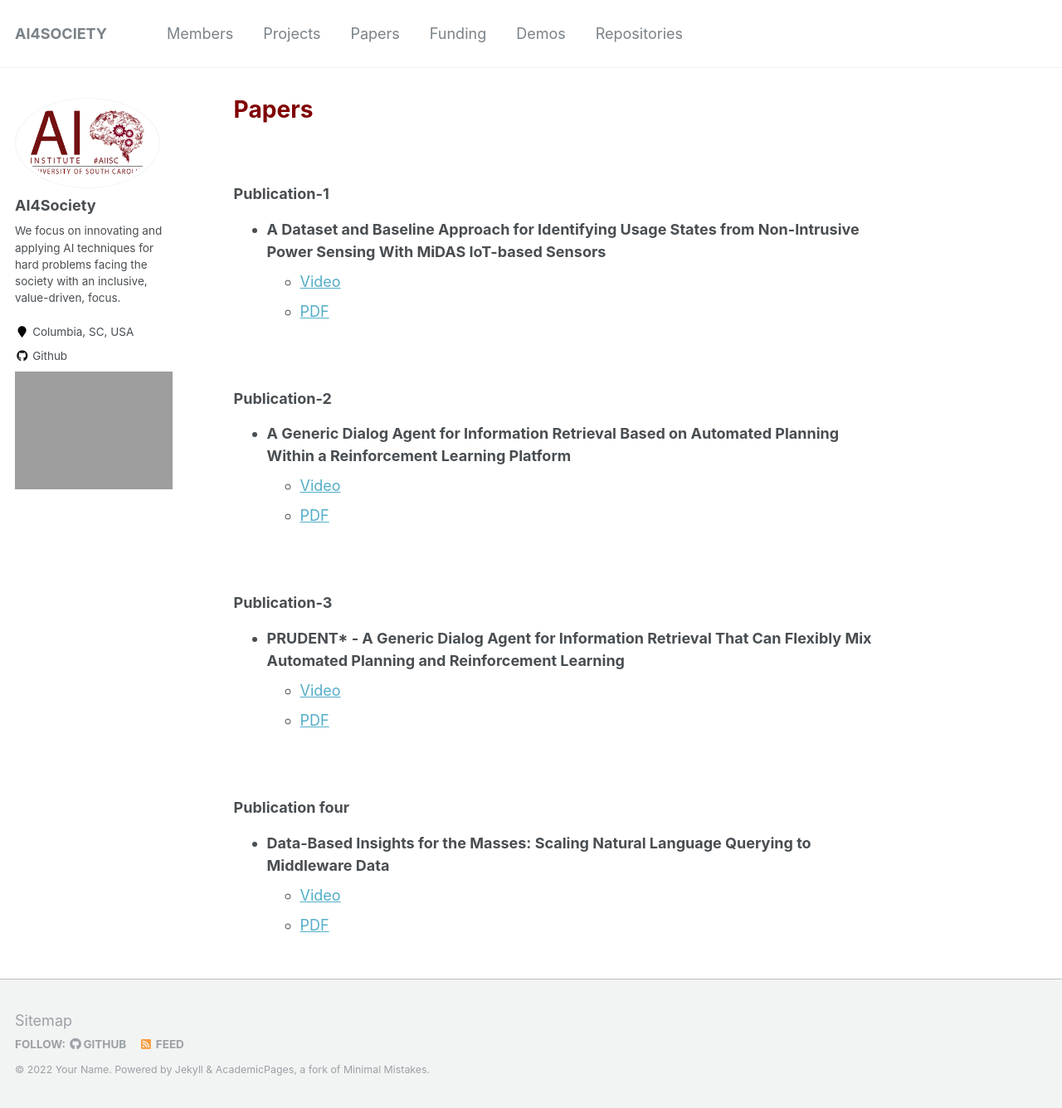
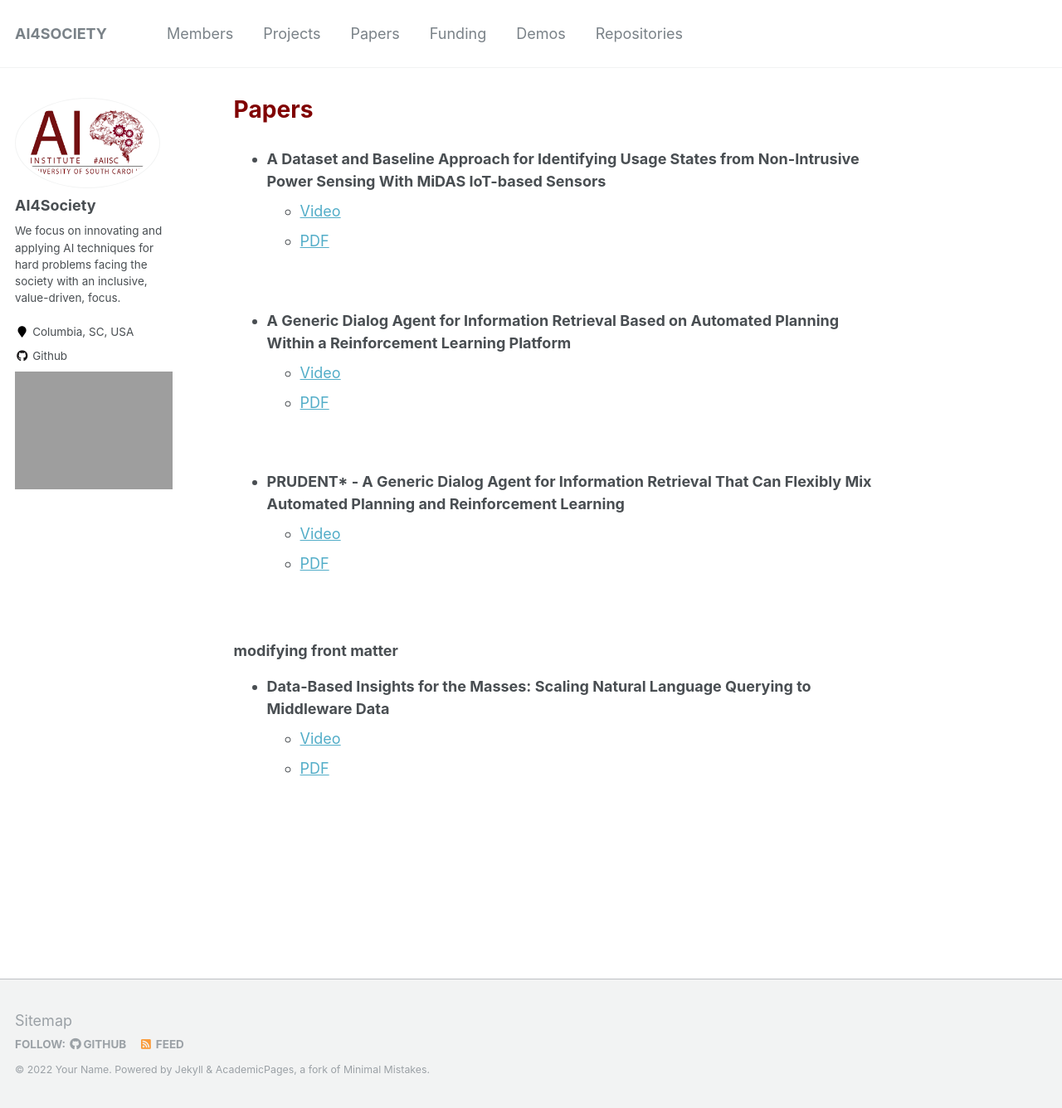
Before and after one commit to likitha-9/ai4society.github.io, a Jekyll site: the page built from _pages/papers.md, in a window 1280 px wide and 1336 px high. Shown: the whole window at 83% size. Built offline with Jekyll 4.4.1, drawn with Linux system fonts in a browser that asks for light colours.

Commit message:
Remove publications

```diff
--- a/_pages/papers.md
+++ b/_pages/papers.md
@@ -9,25 +9,23 @@ redirect_from:
 ---
 
 
-<p>&nbsp;</p>
-### Publication-1
+
+
 - <span style>**A Dataset and Baseline Approach for Identifying Usage States from Non-Intrusive Power Sensing With MiDAS IoT-based Sensors**</span>
    - [Video](https://www.youtube.com/watch?v=-0aKDVoEGvs)
    - [PDF](https://dl.acm.org/doi/10.1145/3514094.3534174)
 <p>&nbsp;</p>
-### Publication-2
 - <span style>**A Generic Dialog Agent for Information Retrieval Based on Automated Planning
 Within a Reinforcement Learning Platform**</span>
    - [Video](https://www.youtube.com/watch?v=-0aKDVoEGvs)
    - [PDF](https://dl.acm.org/doi/10.1145/3514094.3534174)
 <p>&nbsp;</p>
-### Publication-3
 - <span style>**PRUDENT* - A Generic Dialog Agent for Information Retrieval That Can
 Flexibly Mix Automated Planning and Reinforcement Learning**</span>
    - [Video](https://www.youtube.com/watch?v=-0aKDVoEGvs)
    - [PDF](https://dl.acm.org/doi/10.1145/3514094.3534174)
 <p>&nbsp;</p>
-### Publication four
+### modifying front matter
 - <span style>**Data-Based Insights for the Masses: Scaling Natural Language Querying to Middleware Data**</span>
    - [Video](https://www.youtube.com/watch?v=-0aKDVoEGvs)
    - [PDF](https://dl.acm.org/doi/10.1145/3514094.3534174)
```
Also changed, not shown: _projects/4_project.md (+1 -1 lines).
